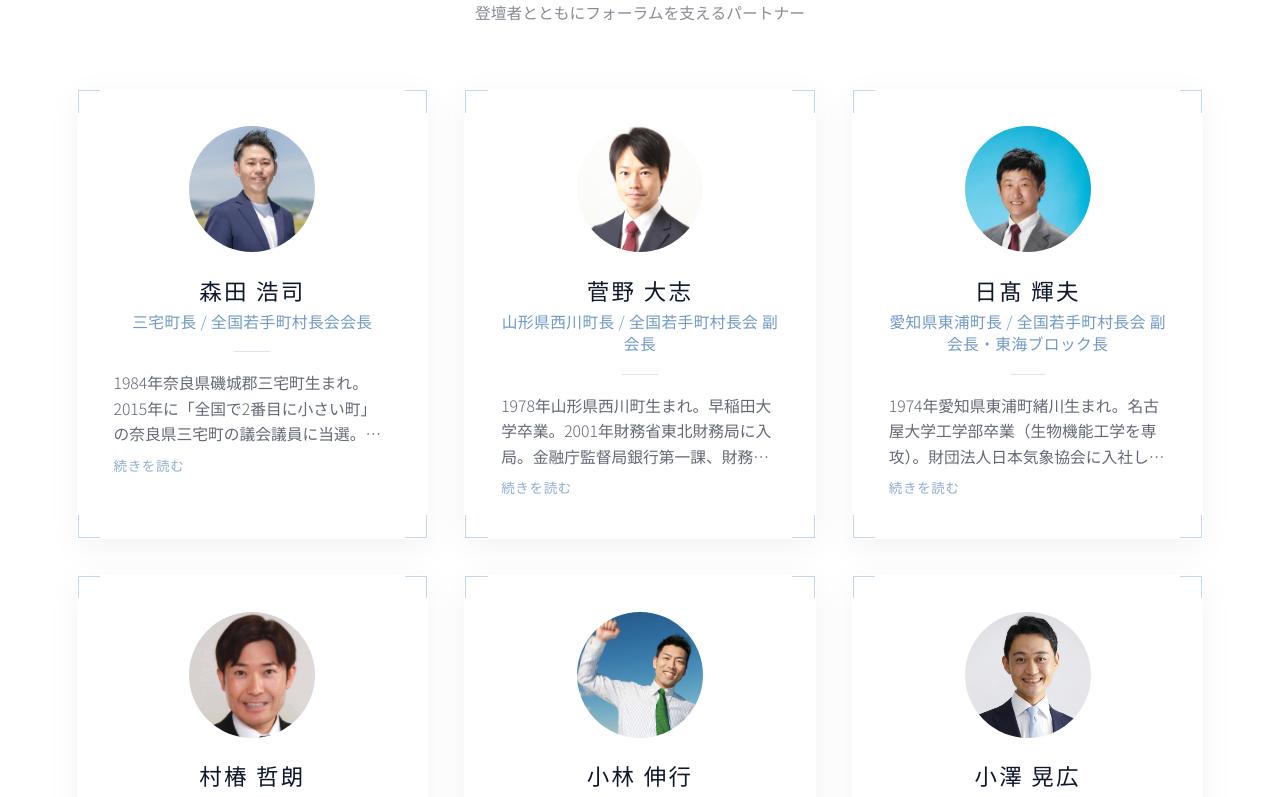
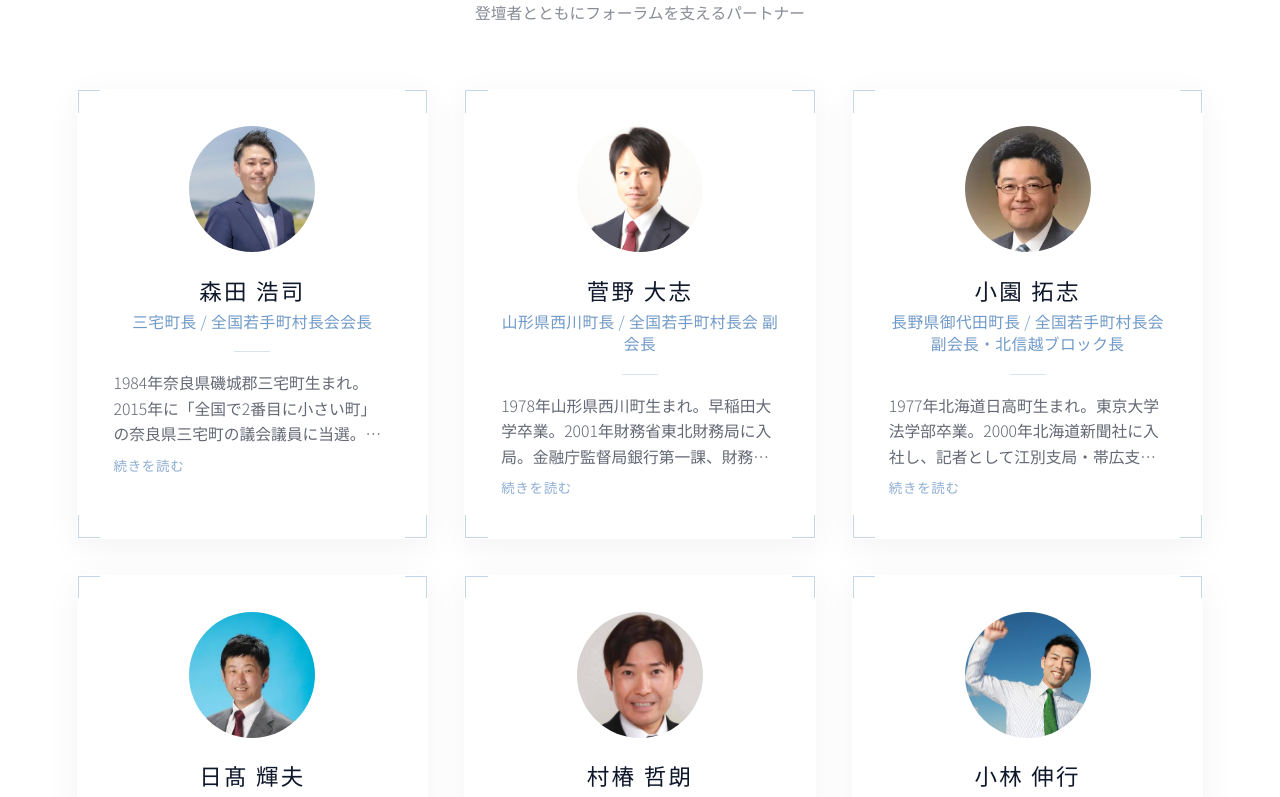
Before and after one commit to LaCall-Gagans-Studio/kaitoku-think-tank, a Next.js app: page / in a window 1280 px wide. Shown: the part 10340-11137 px from the top of the page. Built offline with nearby package versions, Linux system fonts and the light colour scheme.

Commit message:
koniwa added

```diff
--- a/src/components/features/Speakers.tsx
+++ b/src/components/features/Speakers.tsx
@@ -195,8 +195,7 @@ const executivePartners: Speaker[] = [
   {
     name: "小園 拓志",
     title: "長野県御代田町長 / 全国若手町村長会 副会長・北信越ブロック長",
-    image: "/speakers/kozono.jpg",
-    hidden: true, // 許諾・照会中
+    image: "/speakers/koniwa.webp",
     profile:
       "1977年北海道日高町生まれ。東京大学法学部卒業。2000年北海道新聞社に入社し、記者として江別支局・帯広支社・本社編集本部・報道センターなどを歴任。その後、経営企画部門での勤務を経て2017年に転職し、2018年に御代田町へ移住。2019年2月の御代田町長選挙で初当選し、2023年に再選（現在2期目）。記者時代に培った客観的な視点と対話力を活かし、「子どもたちの未来に投資する町政」を標榜。住民の声を徹底してログ化・分析するボトムアップ型の町政運営や、行政の透明化、持続可能なまちづくりに注力している。",
   },
```
Also changed, not shown: public/speakers/koniwa.webp (added).
